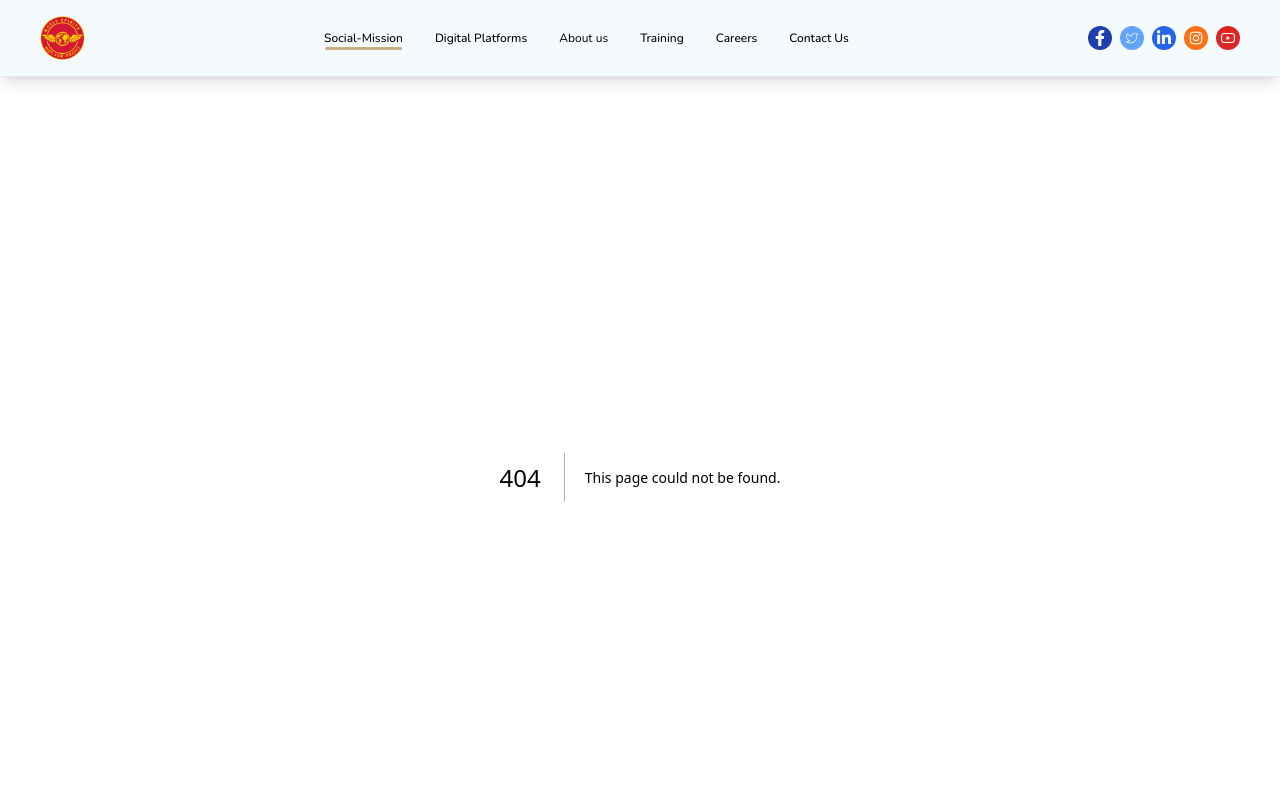
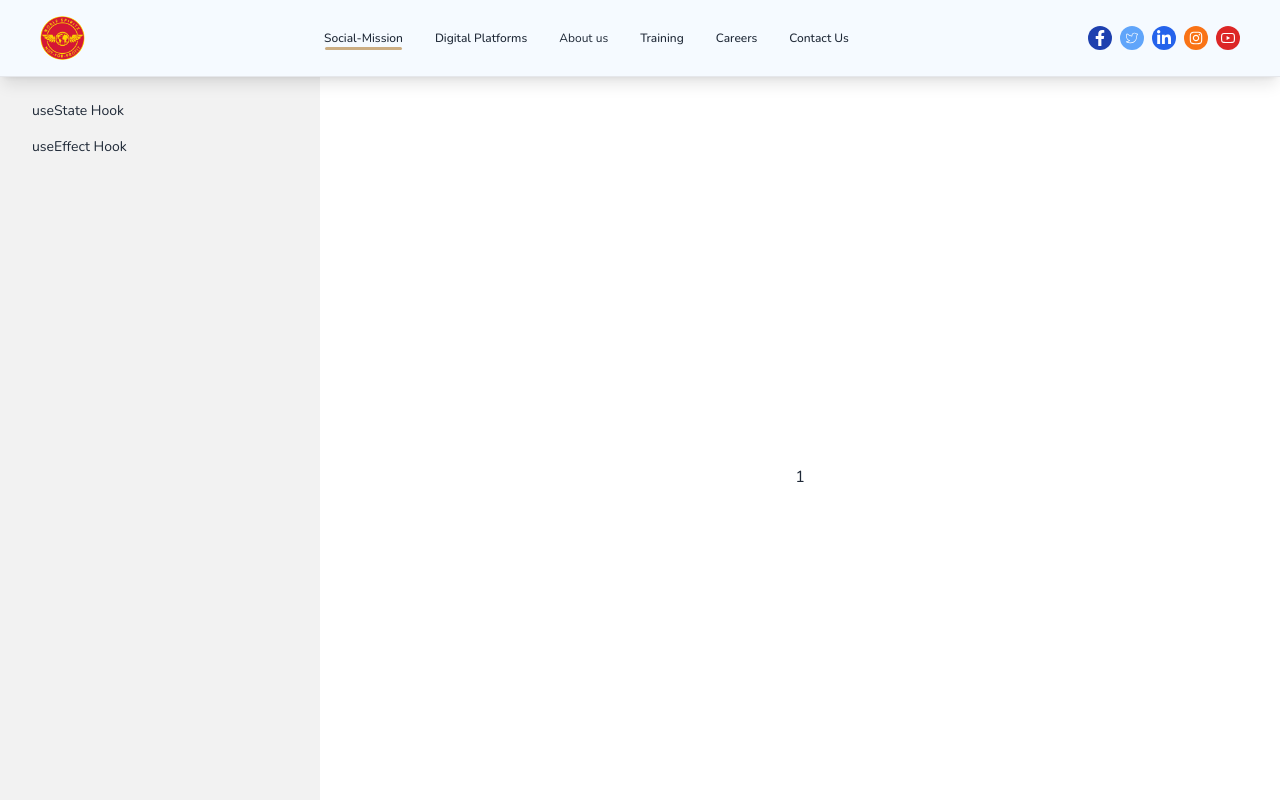
Before and after one commit to Nayanchandrakar/Noble-Spiritz, a Next.js app: page /courses/1 in a window 1280 px wide. Before the commit this address had no page. Shown: the top 800 px of the page. Built offline with nearby package versions, Linux system fonts and the light colour scheme.

Commit message:
sidebar added

```diff
--- /dev/null
+++ b/app/courses/[courseId]/page.jsx
@@ -0,0 +1,28 @@
+'use client'
+import Link from "next/link"
+
+
+const CourseDetails = ({
+    params
+}) => {
+    return(
+        <div className="drawer lg:drawer-open">
+    <input id="my-drawer-2" type="checkbox" className="drawer-toggle" />
+    <div className="drawer-content flex flex-col items-center justify-center">
+        {/* Page content here */}
+        <label htmlFor="my-drawer-2" className="btn btn-primary drawer-button lg:hidden">Open drawer</label>
+        {params.courseId}
+    </div>
+    <div className="drawer-side">
+        <label htmlFor="my-drawer-2" className="drawer-overlay"></label>
+        <ul className="menu p-4 w-80 h-full bg-base-200 text-base-content">
+        {/* Sidebar content here */}
+        <li><Link href={'/courses/react=234234'}>useState Hook</Link></li>
+        <li><Link href={'/courses/react=123134541121412'}>useEffect Hook</Link></li>
+        </ul>
+
+    </div>
+    </div>
+    )
+}
+export default CourseDetails
--- a/app/training/page.jsx
+++ b/app/training/page.jsx
@@ -9,11 +9,11 @@ const Training = () => {
 
 
     const featuredCourses = [
-        {imagesrc:'https://media.geeksforgeeks.org/wp-content/cdn-uploads/20230305182658/HTML-tutorial.jpg' , heading:'Completer html course' , RedirectUrl:'/' , paraInfo:'Lorem ipsum, dolor sit amet consectetur adipisicing elit. Asperiores saepe quam veritatis nemo vero distinctio. Repellendus cum dignissimos quidem facere.' , rating:5},
-        {imagesrc:'https://media.geeksforgeeks.org/wp-content/cdn-uploads/20230305182658/HTML-tutorial.jpg' , heading:'Completer html course' , RedirectUrl:'/' , paraInfo:'Lorem ipsum, dolor sit amet consectetur adipisicing elit. Asperiores saepe quam veritatis nemo vero distinctio. Repellendus cum dignissimos quidem facere.' , rating:5},
-        {imagesrc:'https://media.geeksforgeeks.org/wp-content/cdn-uploads/20230305182658/HTML-tutorial.jpg' , heading:'Completer html course' , RedirectUrl:'/' , paraInfo:'Lorem ipsum, dolor sit amet consectetur adipisicing elit. Asperiores saepe quam veritatis nemo vero distinctio. Repellendus cum dignissimos quidem facere.' , rating:5},
-        {imagesrc:'https://media.geeksforgeeks.org/wp-content/cdn-uploads/20230305182658/HTML-tutorial.jpg' , heading:'Completer html course' , RedirectUrl:'/' , paraInfo:'Lorem ipsum, dolor sit amet consectetur adipisicing elit. Asperiores saepe quam veritatis nemo vero distinctio. Repellendus cum dignissimos quidem facere.' , rating:5},
-        {imagesrc:'https://media.geeksforgeeks.org/wp-content/cdn-uploads/20230305182658/HTML-tutorial.jpg' , heading:'Completer html course' , RedirectUrl:'/' , paraInfo:'Lorem ipsum, dolor sit amet consectetur adipisicing elit. Asperiores saepe quam veritatis nemo vero distinctio. Repellendus cum dignissimos quidem facere.' , rating:5},
+        {imagesrc:'https://media.geeksforgeeks.org/wp-content/cdn-uploads/20230305182658/HTML-tutorial.jpg' , heading:'Completer html course' , RedirectUrl:'/courses/react=23123&34$' , paraInfo:'Lorem ipsum, dolor sit amet consectetur adipisicing elit. Asperiores saepe quam veritatis nemo vero distinctio. Repellendus cum dignissimos quidem facere.' , rating:5},
+        {imagesrc:'https://media.geeksforgeeks.org/wp-content/cdn-uploads/20230305182658/HTML-tutorial.jpg' , heading:'Completer html course' , RedirectUrl:'/courses/react=23123&34$' , paraInfo:'Lorem ipsum, dolor sit amet consectetur adipisicing elit. Asperiores saepe quam veritatis nemo vero distinctio. Repellendus cum dignissimos quidem facere.' , rating:5},
+        {imagesrc:'https://media.geeksforgeeks.org/wp-content/cdn-uploads/20230305182658/HTML-tutorial.jpg' , heading:'Completer html course' , RedirectUrl:'/courses/react=23123&34$' , paraInfo:'Lorem ipsum, dolor sit amet consectetur adipisicing elit. Asperiores saepe quam veritatis nemo vero distinctio. Repellendus cum dignissimos quidem facere.' , rating:5},
+        {imagesrc:'https://media.geeksforgeeks.org/wp-content/cdn-uploads/20230305182658/HTML-tutorial.jpg' , heading:'Completer html course' , RedirectUrl:'/courses/react=23123&34$' , paraInfo:'Lorem ipsum, dolor sit amet consectetur adipisicing elit. Asperiores saepe quam veritatis nemo vero distinctio. Repellendus cum dignissimos quidem facere.' , rating:5},
+        {imagesrc:'https://media.geeksforgeeks.org/wp-content/cdn-uploads/20230305182658/HTML-tutorial.jpg' , heading:'Completer html course' , RedirectUrl:'/courses/react=23123&34$' , paraInfo:'Lorem ipsum, dolor sit amet consectetur adipisicing elit. Asperiores saepe quam veritatis nemo vero distinctio. Repellendus cum dignissimos quidem facere.' , rating:5},
     ]
 
     return(
```
